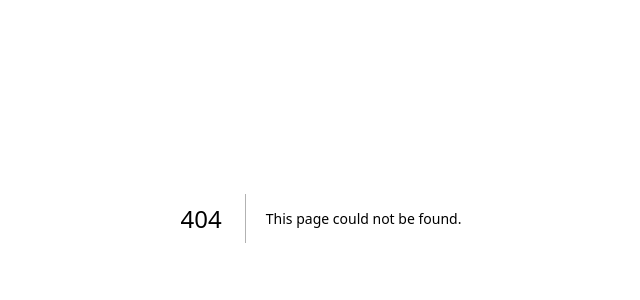
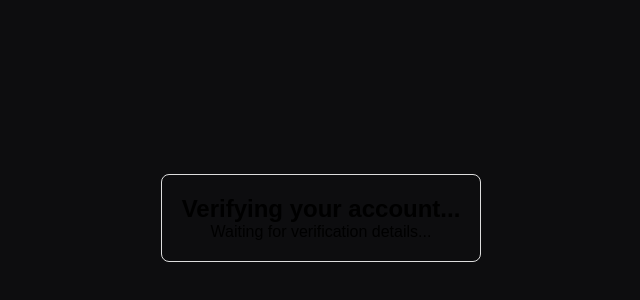
Before and after one commit to Leochen018/predkt, a Next.js app in the folder files/: page /verify in a window 1280 px wide. Before the commit this address had no page. Shown: the part 182-482 px from the top of the page, without its empty margins (319-959 px from the left). Built offline with nearby package versions, Linux system fonts and the light colour scheme.

Commit message:
added verify page to fix 404

```diff
--- /dev/null
+++ b/files/pages/verify.jsx
@@ -0,0 +1,43 @@
+import { useEffect, useState } from 'react';
+import { useRouter } from 'next/router';
+
+export default function VerifyPage() {
+  const router = useRouter();
+  const { token, userId } = router.query;
+  const [status, setStatus] = useState('Verifying your account...');
+
+  useEffect(() => {
+    // Only run if the URL has the token and userId
+    if (token && userId) {
+      const verifyEmail = async () => {
+        try {
+          const res = await fetch(`${process.env.NEXT_PUBLIC_API_BASE_URL}/api/verify-email`, {
+            method: 'POST',
+            headers: { 'Content-Type': 'application/json' },
+            body: JSON.stringify({ token, userId })
+          });
+          const data = await res.json();
+
+          if (data.ok) {
+            setStatus('✅ Email Verified! Redirecting to login...');
+            setTimeout(() => router.push('/'), 3000);
+          } else {
+            setStatus(`❌ Verification failed: ${data.error || 'Unknown error'}`);
+          }
+        } catch (err) {
+          setStatus('❌ Connection error. Please try again later.');
+        }
+      };
+      verifyEmail();
+    }
+  }, [token, userId, router]);
+
+  return (
+    <div style={{ display: 'flex', justifyContent: 'center', alignItems: 'center', height: '100vh', fontFamily: 'sans-serif' }}>
+      <div style={{ textAlign: 'center', padding: '20px', border: '1px solid #ddd', borderRadius: '8px' }}>
+        <h2>{status}</h2>
+        {!token && <p>Waiting for verification details...</p>}
+      </div>
+    </div>
+  );
+}
```
Also changed, not shown: 3 other files (tests, documents, lock files or other folders).
